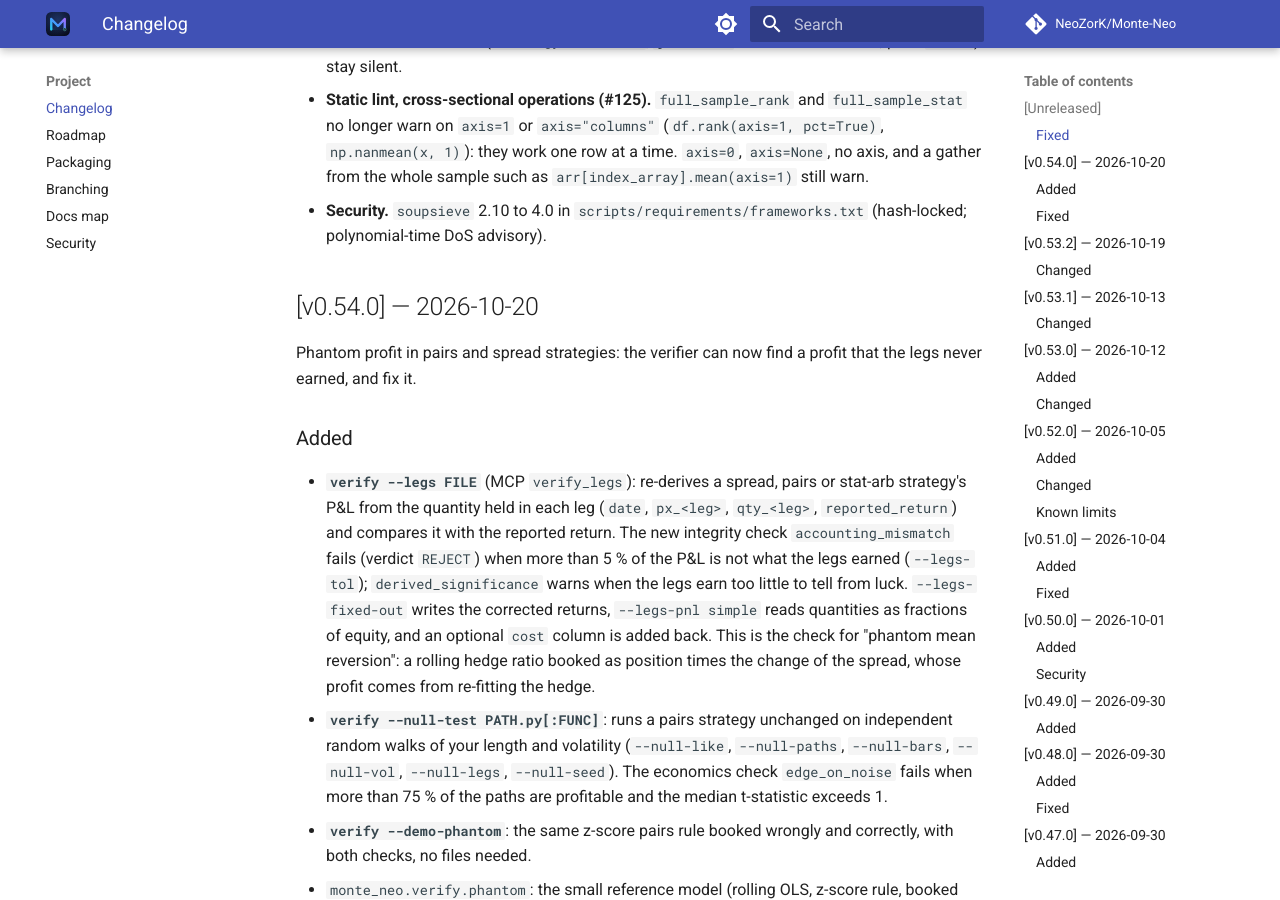
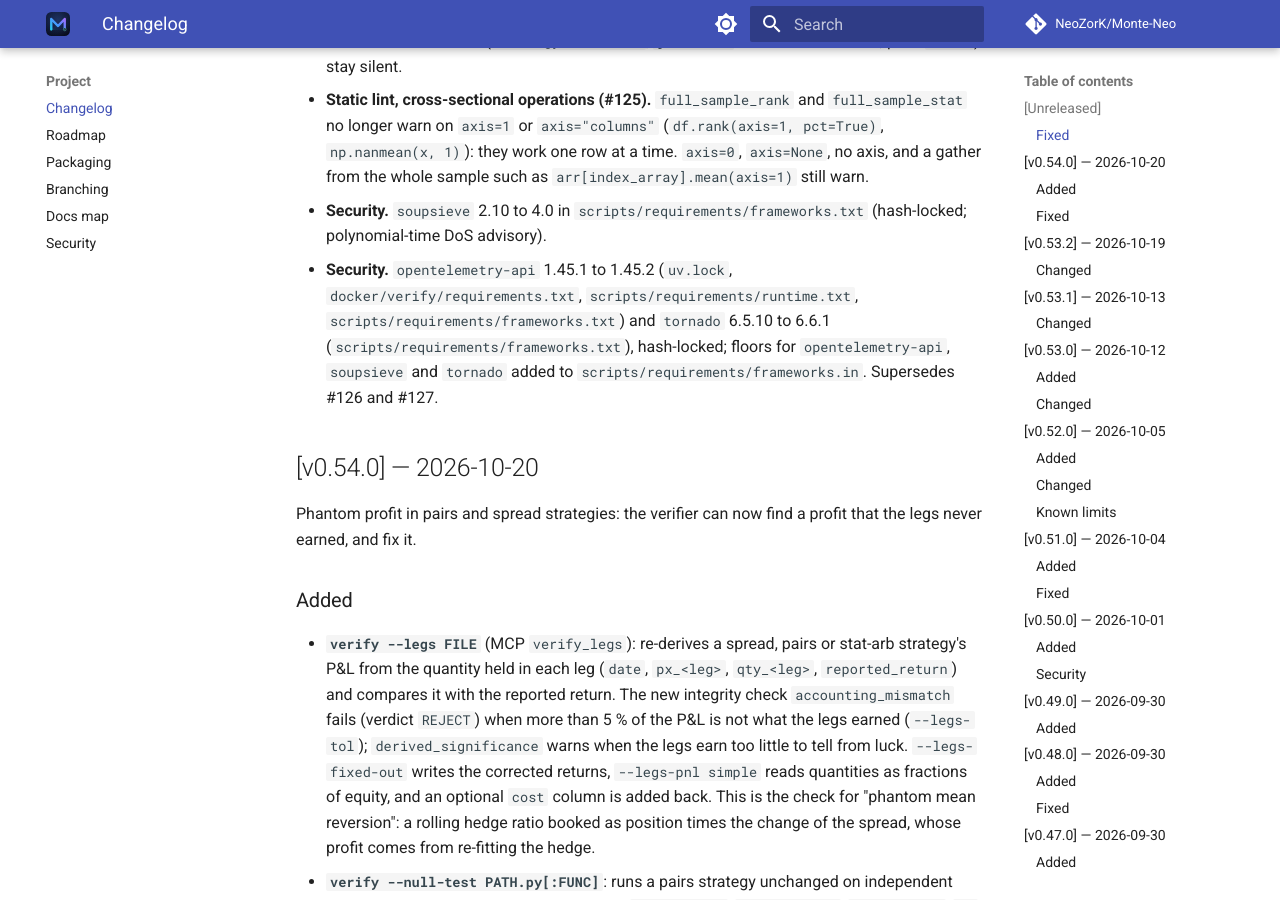
Before and after one commit to NeoZorK/Monte-Neo, an MkDocs documentation site: the page built from docs/project/CHANGELOG.md, in a window 1280 px wide and 900 px high, scrolled down 490 px. Built offline with MkDocs 1.6.1 and Material for MkDocs 9.7.7, drawn with Linux system fonts in a browser that asks for light colours; comment, search, counter and statistics services are not loaded.

Commit message:
security: bump opentelemetry-api, tornado, soupsieve (hash-locked requirements, uv.lock)
opentelemetry-api 1.45.1 -> 1.45.2 (CVE-2026-126360) in uv.lock, docker/verify/requirements.txt,
scripts/requirements/runtime.txt and frameworks.txt; tornado 6.5.10 -> 6.6.1 in frameworks.txt;
floors for opentelemetry-api, soupsieve and tornado in frameworks.in. soupsieve 4.0 was already locked.
Supersedes #126 and #127.

```diff
--- a/docs/project/CHANGELOG.md
+++ b/docs/project/CHANGELOG.md
@@ -13,6 +13,9 @@ Version source of truth: `src/monte_neo/_version.py`.
   `axis="columns"` (`df.rank(axis=1, pct=True)`, `np.nanmean(x, 1)`): they work one row at a time. `axis=0`, `axis=None`, no axis,
   and a gather from the whole sample such as `arr[index_array].mean(axis=1)` still warn.
 - **Security.** `soupsieve` 2.10 to 4.0 in `scripts/requirements/frameworks.txt` (hash-locked; polynomial-time DoS advisory).
+- **Security.** `opentelemetry-api` 1.45.1 to 1.45.2 (`uv.lock`, `docker/verify/requirements.txt`, `scripts/requirements/runtime.txt`,
+  `scripts/requirements/frameworks.txt`) and `tornado` 6.5.10 to 6.6.1 (`scripts/requirements/frameworks.txt`), hash-locked; floors for
+  `opentelemetry-api`, `soupsieve` and `tornado` added to `scripts/requirements/frameworks.in`. Supersedes #126 and #127.
 
 ## [v0.54.0] — 2026-10-20
 
```
Also changed, not shown: 5 other files.
